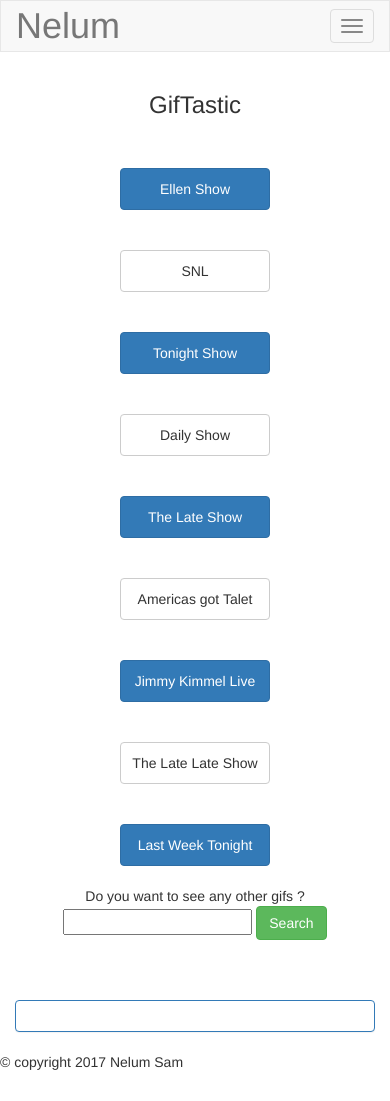
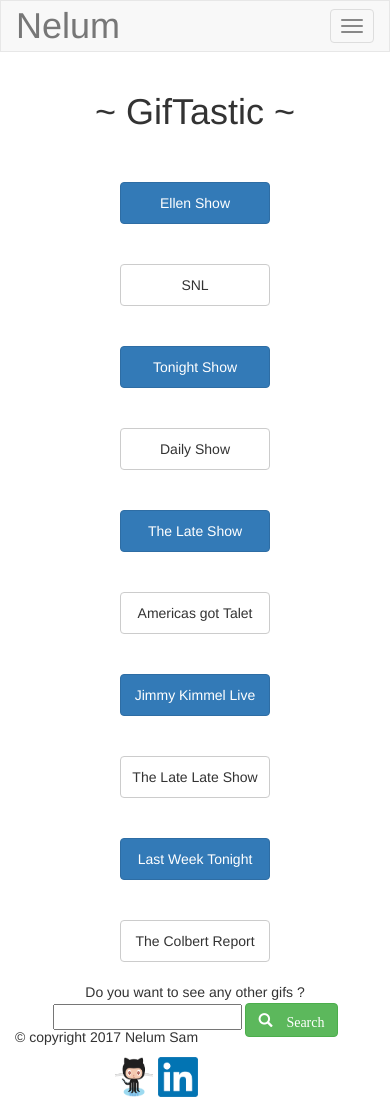
Before and after one commit to Dil2000/APICalls, a plain HTML site: page index.html in a window 390 px wide. Drawn offline with nearby package versions, Linux system fonts and the light colour scheme.

Commit message:
links and css

```diff
--- a/assets/css/style.css
+++ b/assets/css/style.css
@@ -1,18 +1,14 @@
+    body{
+      position:relative;
+      width:100%;
+      height:100%;
+    }
+
     #wrapper{
-      min-height : 100%;
+      height : 100%;
       width:100%;
       height: auto !important;
       margin-bottom: 10px;
-      clear:both;
-    }
-
-    #footerCSS {
-      padding: 25px;
-      position:absolute;
-      bottom:0px;
-      margin:25px;
-      width:100%;
-      height:60px;
       clear:both;
     }
 
@@ -21,15 +17,11 @@
       font-size :200px;
     }
 
-    body{
-     // background-image: url("../images/bg.png");
+    .Images{
+      //width:400px;
+      //height:400px;
+      padding :20px;
     }
-
-  .Images{
-    //width:400px;
-    //height:400px;
-    padding :20px;
-  }
 
    .preview{
     border:1px dotted #efb73e;
@@ -44,3 +36,27 @@
     margin:20px;
     width:150px;
    }
+
+    #footer {
+      padding: 25px;
+      margin:50px;
+      width:100%;
+      height:60px;
+      bottom:0px;
+      position:absolute;
+    }
+
+    @media screen and (max-width: 640px) {
+      footer{
+        bottom:0px;
+        position:relative;
+      }
+    }
+
+    @media screen and (max-width: 980px) {
+      footer{
+        position:absolute;
+        bottom:0px;
+        margin:0px;
+      }
+    }
--- a/assets/javascript/api.js
+++ b/assets/javascript/api.js
@@ -4,7 +4,7 @@ $(document).ready(function(){
 
 // variables
     var APIKey = "dc6zaTOxFJmzC";
-    var topics = ["Ellen Show","SNL","Tonight Show","Daily Show","The Late Show","Americas got Talet","Jimmy Kimmel Live","The Late Late Show","Last Week Tonight"];
+    var topics = ["Ellen Show","SNL","Tonight Show","Daily Show","The Late Show","Americas got Talet","Jimmy Kimmel Live","The Late Late Show","Last Week Tonight","The Colbert Report"];
 
     var queryURL;
 
--- a/index.html
+++ b/index.html
@@ -2,12 +2,14 @@
 <html>
 <head>
   <title>GifTastic</title>
+
   <!--  Style Sheets  -->
   <!-- ---------------------------------------- -->
   <link rel="stylesheet" href="assets/css/reset.css">
   <link rel="stylesheet" href="https://maxcdn.bootstrapcdn.com/bootstrap/3.3.7/css/bootstrap.min.css" integrity="sha384-BVYiiSIFeK1dGmJRAkycuHAHRg32OmUcww7on3RYdg4Va+PmSTsz/K68vbdEjh4u" crossorigin="anonymous">
   <link rel="stylesheet" href="https://bootswatch.com/united/bootstrap.min.css">
   <link rel="stylesheet" href="assets/css/style.css">
+
 </head>
 <body>
 
@@ -39,73 +41,50 @@
   </nav>
 
 <!-- ----------------------------------------------------------- -->
+  <div id = "wrapper">
 
-       <div class="container text-center">
+      <div class="container text-center">
 
-        <h3>GifTastic</h3><br>
+        <h1> ~ GifTastic ~</h1><br>
         <!-- Array of buttons -->
         <div id="AddButtons"></div>
         <!-- Input Section for buttons -->
         <form>
             Do you want to see any other gifs ?
             <input type="text" id ="search">
-            <button id="extraGif" class = "btn btn-success">Search</button>
+            <button id="extraGif" class = "btn btn-success glyphicon glyphicon-search">  Search</button>
         </form>
         <br><br/>
         <h3><div id = "HeadingSelected">  </div></h3>
         <div class="row">
 
           <div class="col-md-12 col-sm-12">
-              <div class="panel panel-primary">
-                <div class="panel-body">
-                   <div id="imagesGoHere"></div>
-                </div>
-              </div>
+              <div id="imagesGoHere"></div>
           </div>
         </div>
       </div>
+
+  </div> <!-- Wrapper -->
+
+    <footer class="container text-center">
+      <div class="row">
+        <div class="col-sm-6 col-md-6 text-left">
+            <p>&copy copyright 2017 Nelum Sam</p>
+        </div>
+        <div class="col-sm-6 col-md-6 text-right">
+          <a href="https://github.com/Dil2000" target="_blank"><img src="assets/images/git.png" alt="git" width="40px" height="40px"></a>
+          <a href="https://www.linkedin.com/in/nelum-sam" target="_blank"><img src="assets/images/linked.png" alt="Linked" width="40px" height="40px"></a>
+        </div>
+      </div>
+    </footer>
+
+
 
 <!-- JAVASCRIPT  -->
 <!-- ----------------------------------------------------------- -->
 
       <script type="text/javascript" src="https://code.jquery.com/jquery-2.2.0.min.js"></script>
-
       <script src="assets/javascript/api.js" type="text/javascript"></script>
-
-    <footer class="row">
-        <div class="col-sm-12 col-md-6 text-left">
-            <p>&copy copyright 2017 Nelum Sam</p>
-        </div>
-        <div class="col-sm-12 col-md-6 text-right">
-        <!--    <a href="https://github.com/Dil2000" target="_blank"><img src="assets/images/git.png" alt="git" width="40px" height="40px"></a>
-            <a href="#" target="_blank"><img src="assets/images/linked.png" alt="Linked" width="40px" height="40px"></a> -->
-        </div>
-    </footer>
 
 </body>
 </html>
-
-
-
-
-
-
-
-
-
-
-
-
-
-
-
-
-
-
-
-
-<!--      -------------------------------------------------------------------- -->
-
-
-</body>
-</html>
```
Also changed, not shown: assets/images/git.png (added), assets/images/linked.png (added).
